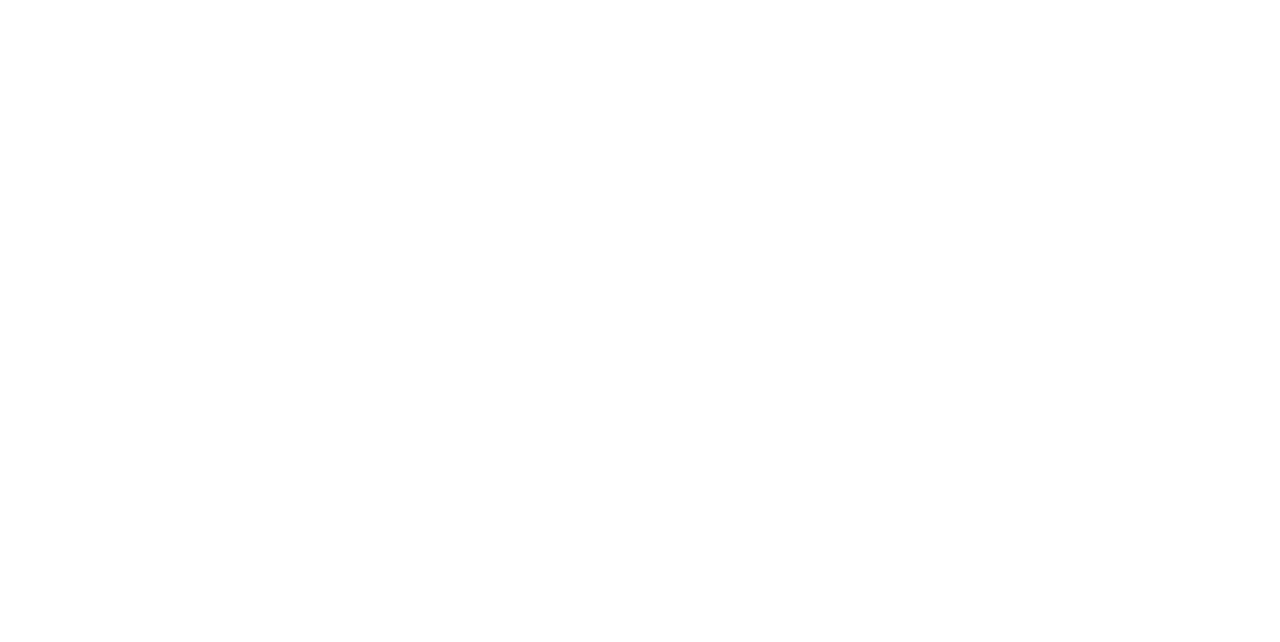
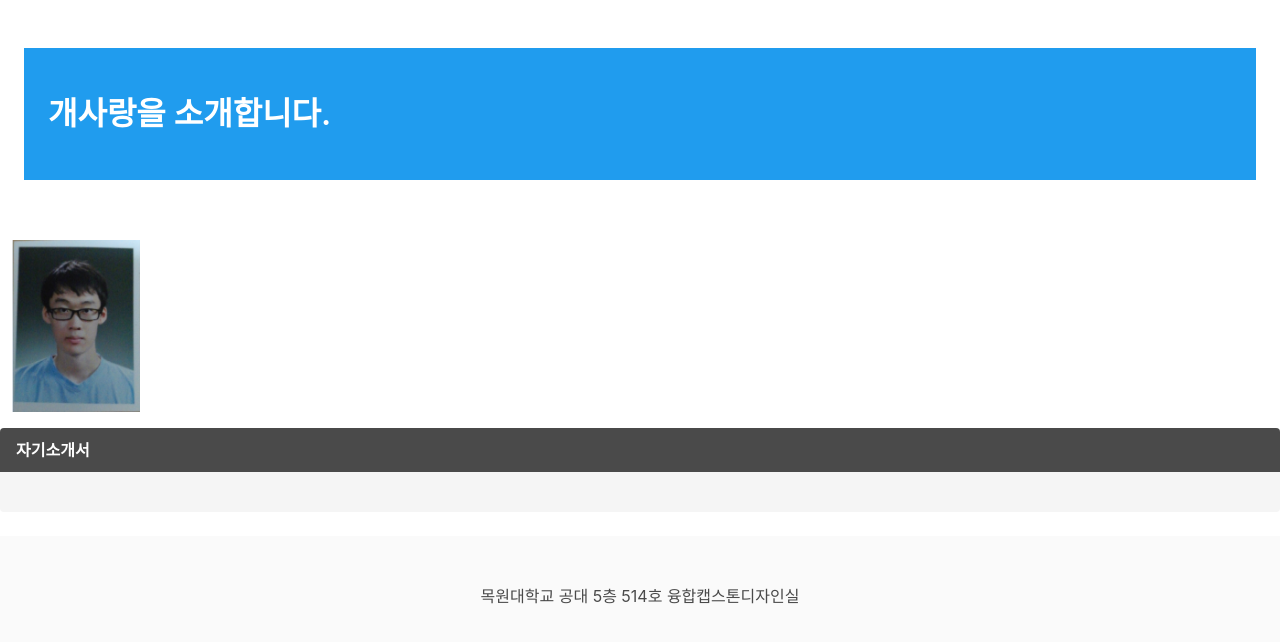
Before and after one commit to jc0466/juchan2_homepage, a Nuxt app: page /about in a window 1280 px wide. Before the commit this address had no page. Shown: the top 642 px of the page. Built offline with nearby package versions, Linux system fonts and the light colour scheme; a small style sheet from the web is missing.

Commit message:
2018-06-15*4

```diff
--- a/layouts/default.vue
+++ b/layouts/default.vue
@@ -1,52 +1,20 @@
 <template>
   <div>
     <nuxt/>
+   <div class="tile is-parent">
+          <figure class="image is-128x128">
+            <img src="my.png">
+          </figure>
+      </div>
+<br>
+<br>
+<article class="message">
+      <div class="message-header">자기소개서</div>
+      <div class="message-body"></div>
+    </article>
+    <footer class="footer has-text-centered">
+      <div>
+      목원대학교 공대 5층 514호 융합캡스톤디자인실</div>
+    </footer>
   </div>
 </template>
-
-<style>
-html {
-  font-family: "Source Sans Pro", -apple-system, BlinkMacSystemFont, "Segoe UI", Roboto, "Helvetica Neue", Arial, sans-serif;
-  font-size: 16px;
-  word-spacing: 1px;
-  -ms-text-size-adjust: 100%;
-  -webkit-text-size-adjust: 100%;
-  -moz-osx-font-smoothing: grayscale;
-  -webkit-font-smoothing: antialiased;
-  box-sizing: border-box;
-}
-
-*, *:before, *:after {
-  box-sizing: border-box;
-  margin: 0;
-}
-
-.button--green {
-  display: inline-block;
-  border-radius: 4px;
-  border: 1px solid #3b8070;
-  color: #3b8070;
-  text-decoration: none;
-  padding: 10px 30px;
-}
-
-.button--green:hover {
-  color: #fff;
-  background-color: #3b8070;
-}
-
-.button--grey {
-  display: inline-block;
-  border-radius: 4px;
-  border: 1px solid #35495e;
-  color: #35495e;
-  text-decoration: none;
-  padding: 10px 30px;
-  margin-left: 15px;
-}
-
-.button--grey:hover {
-  color: #fff;
-  background-color: #35495e;
-}
-</style>
--- /dev/null
+++ b/pages/about.vue
@@ -0,0 +1,9 @@
+<template>
+    <section class="section">
+        <article class="hero is-info">
+            <div class="hero-body">
+                <h1 class="title">개사랑을 소개합니다.</h1>
+            </div>
+        </article>
+    </section>
+</template>
--- a/pages/index.vue
+++ b/pages/index.vue
@@ -28,7 +28,8 @@
   </ul>
 </div>
   </section>
- </section>
+   </section>
+
 </template>
 <script>
 import AppLogo from '~/components/AppLogo.vue'
```
Also changed, not shown: static/my.PNG (added).
